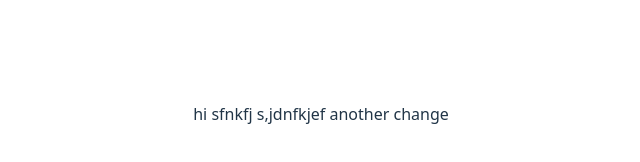
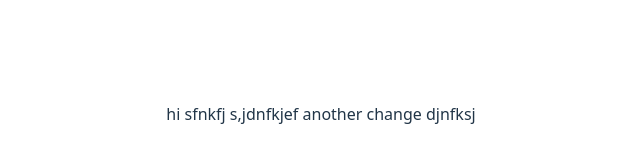
Before and after one commit to Shobhit150/aliste-automate, a React (Vite) app: page / in a window 1280 px wide. Shown: the part 286-448 px from the top of the page, without its empty margins (319-959 px from the left). Built offline with nearby package versions, Linux system fonts and the light colour scheme.

Commit message:
Version checking2

```diff
--- a/src/App.jsx
+++ b/src/App.jsx
@@ -8,7 +8,7 @@ function App() {
 
   return (
     <>
-      hi sfnkfj s,jdnfkjef another change
+      hi sfnkfj s,jdnfkjef another change djnfksj
     </>
   )
 }
```
